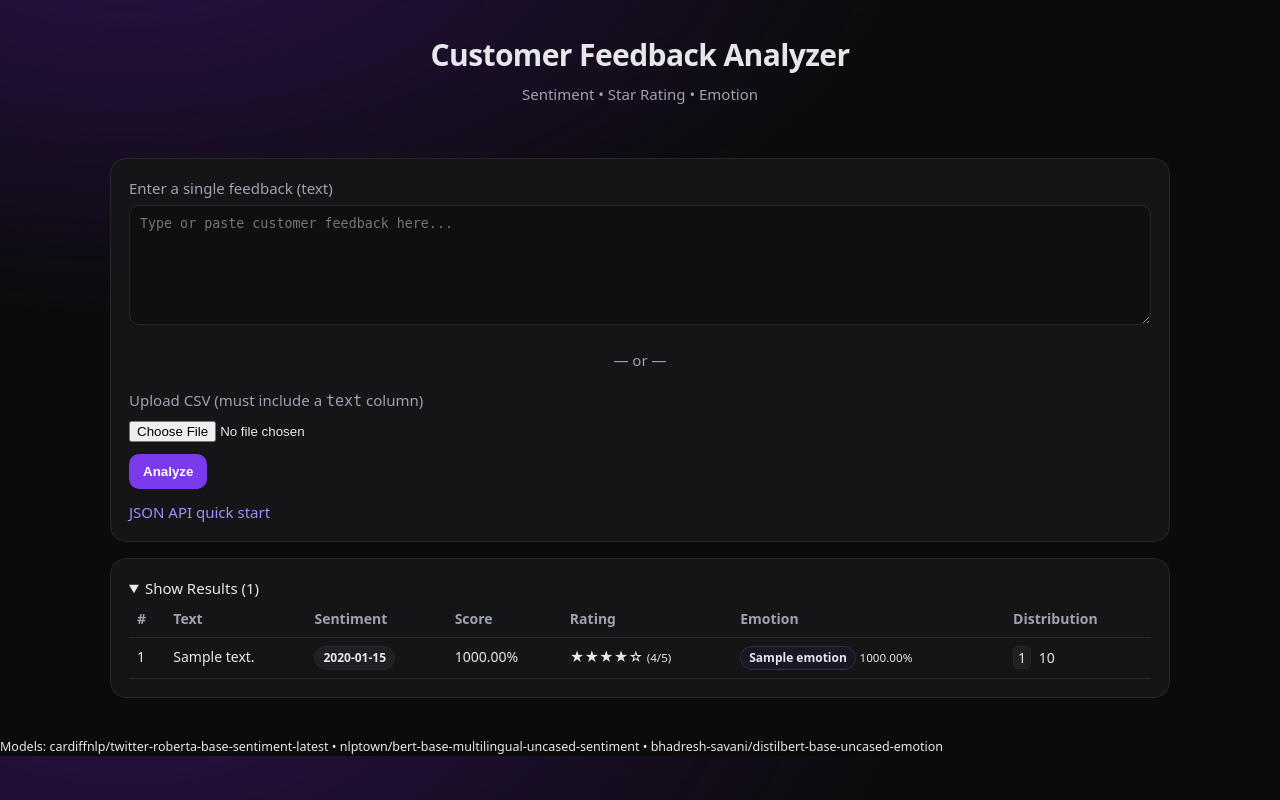
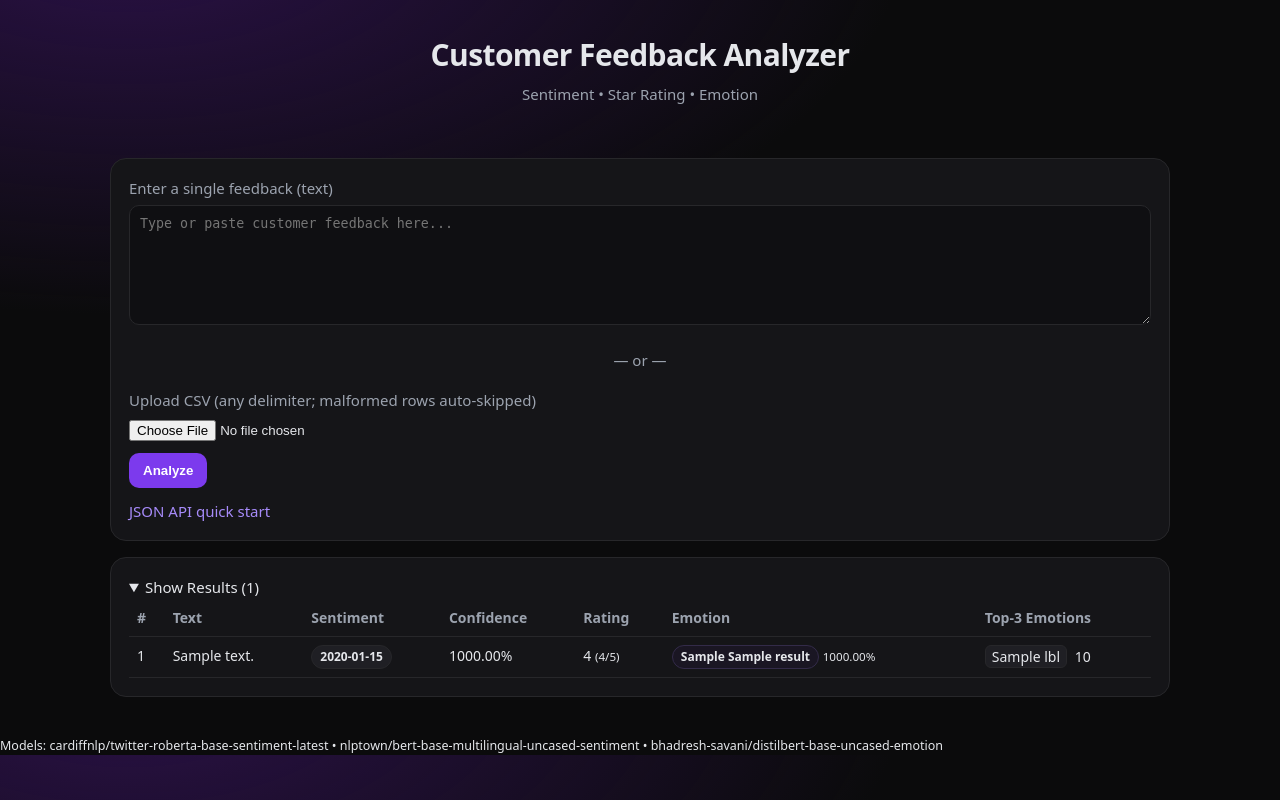
Before and after one commit to Pepperjack-svg/Sentiment-Analysis, a Flask app: template templates/index.html in a window 1280 px wide. Run offline with Flask 3, Linux system fonts and the light colour scheme; the template is opened without the code that fills it: most values are stand-ins (such as "Sample title", 1, 10 or a date in 2020).

Commit message:
fix::> emotions

```diff
--- a/app.py
+++ b/app.py
@@ -4,11 +4,25 @@
 from flask import Flask, request, render_template, jsonify
 from transformers import pipeline
 import pandas as pd
-import re
+import io, csv, re
+from typing import List, Tuple, Optional
 
 app = Flask(__name__)
 
-# --------- Lazy model loaders (initialized on first use) ----------
+# ----- Emotion set for bhadresh-savani/distilbert-base-uncased-emotion -----
+EMOTION_LABELS = ["anger", "fear", "joy", "love", "sadness", "surprise"]
+POS_EMOS = {"joy", "love", "surprise"}
+NEG_EMOS = {"anger", "fear", "sadness"}
+EMOTION_EMOJI = {
+    "anger": "😠",
+    "fear": "😨",
+    "joy": "😊",
+    "love": "❤️",
+    "sadness": "😢",
+    "surprise": "😲",
+}
+
+# ----- Lazy model loaders -----
 _pipes = {"sentiment": None, "rating": None, "emotion": None}
 
 def get_pipes():
@@ -33,100 +47,256 @@
         )
     return _pipes
 
-EMOJI = {
-    "anger":"😠","disgust":"🤢","fear":"😨","joy":"😊","sadness":"😢","surprise":"😲"
-}
+# ----- Helpers -----
+def clean_text(s) -> str:
+    if s is None:
+        return ""
+    s = str(s)
+    s = re.sub(r"\s+", " ", s).strip()
+    return s
 
-def clean_text(s):
-    if not isinstance(s, str):
-        s = str(s)
-    return re.sub(r"\s+", " ", s).strip()
+def _decode_best(raw: bytes) -> Tuple[str, str]:
+    for enc in ("utf-8", "utf-8-sig", "cp1252", "latin-1"):
+        try:
+            return raw.decode(enc), enc
+        except UnicodeDecodeError:
+            continue
+    return raw.decode("latin-1", errors="replace"), "latin-1"
 
-def run_models_on_text(text):
+def _sniff_delim(sample: str) -> str:
+    try:
+        return csv.Sniffer().sniff(sample, delimiters=[",", ";", "\t", "|"]).delimiter
+    except csv.Error:
+        return ","
+
+def _read_csv_attempts(text: str, sep: str) -> Optional[pd.DataFrame]:
+    """
+    Try several tolerant parses for nasty CSVs. Returns DataFrame or None.
+    """
+    attempts = [
+        dict(sep=sep, engine="python", on_bad_lines="skip"),
+        dict(sep=sep, engine="python", on_bad_lines="skip", quoting=csv.QUOTE_MINIMAL),
+        dict(sep=sep, engine="python", on_bad_lines="skip", quoting=csv.QUOTE_NONE, escapechar="\\"),
+        # headerless fallback
+        dict(sep=sep, engine="python", on_bad_lines="skip", header=None),
+        dict(sep=sep, engine="python", on_bad_lines="skip", header=None, quoting=csv.QUOTE_NONE, escapechar="\\"),
+    ]
+    for opts in attempts:
+        try:
+            df = pd.read_csv(io.StringIO(text), **opts)
+            if df is not None:
+                return df
+        except Exception:
+            continue
+    return None
+
+def read_csv_flex(file_storage) -> Tuple[List[str], str]:
+    """
+    Robust CSV reader:
+      - tries encodings
+      - sniffs delimiter
+      - parses with tolerant options, skipping bad lines
+      - chooses 'text' column else first text-like column else first column
+      - drops empties
+    Returns (texts, error_message). error_message is None if OK.
+    """
+    try:
+        raw = file_storage.read()
+        if not raw:
+            return [], "Uploaded file is empty."
+
+        text, enc = _decode_best(raw)
+        sample = text[:20000]
+        primary_sep = _sniff_delim(sample)
+
+        # Try primary sep first, then other common seps
+        for sep in [primary_sep, ",", ";", "\t", "|"]:
+            df = _read_csv_attempts(text, sep)
+            if df is None or df.empty:
+                continue
+
+            # Normalize headers when available
+            if df.columns.dtype == "object":
+                norm_cols = [str(c).strip().lower() for c in df.columns]
+                df.columns = norm_cols
+
+            # Select column
+            col = None
+            if "text" in df.columns:
+                col = "text"
+            else:
+                # Pick first object-like column
+                for c in df.columns:
+                    if df[c].dtype == object:
+                        col = c
+                        break
+                if col is None:
+                    col = df.columns[0]
+
+            series = df[col].fillna("").astype(str)
+            texts = [clean_text(x) for x in series.tolist()]
+            texts = [t for t in texts if t]
+
+            if texts:
+                return texts, None
+
+        return [], "Could not find any usable text column/rows (after skipping malformed lines)."
+    except Exception as e:
+        return [], f"Failed to parse CSV: {e}"
+
+def normalize_sentiment_label(lbl: str) -> str:
+    if not lbl:
+        return "Neutral"
+    low = lbl.lower()
+    if low.startswith("label_"):
+        # twitter-roberta legacy: LABEL_0,1,2 -> neg,neu,pos
+        mapping = {"0": "Negative", "1": "Neutral", "2": "Positive"}
+        return mapping.get(low.split("_")[-1], "Neutral")
+    if "neg" in low:
+        return "Negative"
+    if "neu" in low:
+        return "Neutral"
+    if "pos" in low:
+        return "Positive"
+    return lbl.capitalize()
+
+def stars_from_label(label: str) -> Optional[int]:
+    m = re.search(r"([1-5])", str(label))
+    return int(m.group(1)) if m else None
+
+def choose_consistent_emotion(emo_dist: dict, sentiment: str, stars: Optional[int]):
+    """
+    Pick a final emotion consistent with overall polarity vote from:
+      - sentiment (pos/neu/neg)
+      - star rating (>=4 => pos, <=2 => neg)
+    If the top raw emotion already agrees, keep it; else switch to the best in the agreed set.
+    Returns: (final_label, final_prob, sorted_list)
+    """
+    # Sort raw emotions by prob
+    sorted_items = sorted(emo_dist.items(), key=lambda kv: kv[1], reverse=True)
+    raw_top, raw_p = sorted_items[0]
+
+    # Vote polarity
+    votes = 0
+    if sentiment == "Positive":
+        votes += 1
+    elif sentiment == "Negative":
+        votes -= 1
+    if stars is not None:
+        if stars >= 4:
+            votes += 1
+        elif stars <= 2:
+            votes -= 1
+
+    preferred: Optional[set] = None
+    if votes > 0:
+        preferred = POS_EMOS
+    elif votes < 0:
+        preferred = NEG_EMOS
+
+    if preferred and raw_top not in preferred:
+        for lbl, prob in sorted_items:
+            if lbl in preferred:
+                return lbl, prob, sorted_items  # switched for consistency
+    return raw_top, raw_p, sorted_items  # keep raw top
+
+def analyze_many(texts: List[str]) -> List[dict]:
     pipes = get_pipes()
-    t = clean_text(text)
 
-    # Sentiment (pos/neu/neg)
-    s_out = pipes["sentiment"](t)[0]  # {'label': 'positive', 'score': ...}
-    sentiment = s_out["label"].capitalize()
-    sentiment_score = round(float(s_out["score"]), 4)
+    # Batch
+    sent_out = pipes["sentiment"](texts)
+    rating_out = pipes["rating"](texts)
+    emo_out = pipes["emotion"](texts)
 
-    # Rating (1-5 stars)
-    r_out = pipes["rating"](t)[0]["label"]  # e.g., "4 stars" or "1 star"
-    stars = int(re.search(r"\d", r_out).group()) if re.search(r"\d", r_out) else None
+    results = []
+    for i, t in enumerate(texts):
+        # Sentiment
+        s_label = normalize_sentiment_label(sent_out[i]["label"])
+        s_score = float(sent_out[i]["score"])
 
-    # Emotion (top + distribution)
-    e_out = pipes["emotion"](t)[0]  # list of dicts with label/score
-    e_sorted = sorted(e_out, key=lambda x: x["score"], reverse=True)
-    top_emotion = e_sorted[0]["label"]
-    top_emotion_score = round(float(e_sorted[0]["score"]), 4)
-    # Compact distribution as label:prob%
-    emos = {d["label"]: round(float(d["score"]), 4) for d in e_sorted}
+        # Rating
+        r_label = rating_out[i]["label"]
+        stars = stars_from_label(r_label)
 
-    return {
-        "text": t,
-        "sentiment": sentiment,
-        "sentiment_score": sentiment_score,
-        "rating_stars": stars,
-        "emotion": top_emotion,
-        "emotion_score": top_emotion_score,
-        "emotion_dist": emos
-    }
+        # Emotions
+        raw_list = emo_out[i]  # list[{'label':..,'score':..}]
+        dist = {d["label"].lower(): float(d["score"]) for d in raw_list}
+        # Ensure all six labels exist
+        for k in EMOTION_LABELS:
+            dist.setdefault(k, 0.0)
 
-# ------------------------ Routes ------------------------
+        final_lbl, final_p, sorted_items = choose_consistent_emotion(dist, s_label, stars)
+        top3 = [(lbl, prob) for lbl, prob in sorted_items[:3]]
 
+        results.append({
+            "text": t,
+            "sentiment": s_label,
+            "sentiment_score": round(s_score, 4),
+            "rating_stars": stars,
+            "stars_display": ("★" * stars + "☆" * (5 - stars)) if stars else "—",
+            "emotion": final_lbl,
+            "emotion_label": final_lbl.capitalize(),
+            "emotion_score": round(final_p, 4),
+            "emotion_emoji": EMOTION_EMOJI.get(final_lbl, "🎯"),
+            "emotion_top3": [(lbl, round(prob, 4)) for lbl, prob in top3],
+            "emotion_dist": {k: round(dist[k], 4) for k in EMOTION_LABELS},
+        })
+    return results
+
+# ----- Routes -----
 @app.route("/", methods=["GET"])
 def index():
     return render_template("index.html")
 
 @app.route("/analyze", methods=["POST"])
 def analyze():
-    """Handles form posts from UI. Text OR CSV upload."""
     results = []
-    error = None
+    messages = []
 
-    input_text = request.form.get("text", "").strip()
+    input_text = clean_text(request.form.get("text", ""))
     file = request.files.get("file")
 
+    texts = []
+    if input_text:
+        texts.append(input_text)
+
+    if file and file.filename:
+        tlist, err = read_csv_flex(file)
+        if err:
+            messages.append(err)
+        else:
+            texts.extend(tlist)
+
+    texts = [t for t in texts if t]
+    if not texts:
+        messages.append("Please enter text or upload a CSV containing a usable text column.")
+        return render_template("index.html", results=[], messages=messages)
+
     try:
-        if file and file.filename:
-            # Expect a CSV with a 'text' column; if not, use the first column
-            df = pd.read_csv(file)
-            if "text" not in df.columns:
-                df.columns = [c.strip().lower() for c in df.columns]
-            if "text" not in df.columns:
-                # fallback: first column
-                df = df.rename(columns={df.columns[0]: "text"})
-            texts = df["text"].fillna("").astype(str).tolist()
-            results = [run_models_on_text(t) for t in texts if t.strip()]
-        elif input_text:
-            results = [run_models_on_text(input_text)]
-        else:
-            error = "Please enter text or upload a CSV file."
+        results = analyze_many(texts)
     except Exception as e:
-        error = f"Failed to analyze: {e}"
+        messages.append(f"Failed to analyze: {e}")
 
-    return render_template("index.html", results=results, error=error, EMOJI=EMOJI)
+    return render_template("index.html", results=results, messages=messages)
 
 @app.route("/api/analyze", methods=["POST"])
 def api_analyze():
-    """
-    JSON API
-    Body:
-      { "text": "..." }
-      or
-      { "texts": ["...","..."] }
-    """
     data = request.get_json(silent=True) or {}
     try:
         if "texts" in data:
-            texts = [t for t in data["texts"] if str(t).strip()]
-            out = [run_models_on_text(t) for t in texts]
+            texts = [clean_text(t) for t in data["texts"] if clean_text(t)]
+            if not texts:
+                return jsonify({"ok": False, "error": "No non-empty texts provided."}), 400
+            out = analyze_many(texts)
             return jsonify({"ok": True, "count": len(out), "data": out})
         elif "text" in data:
-            out = run_models_on_text(data["text"])
+            t = clean_text(data["text"])
+            if not t:
+                return jsonify({"ok": False, "error": "Text is empty."}), 400
+            out = analyze_many([t])[0]
             return jsonify({"ok": True, "data": out})
-        return jsonify({"ok": False, "error": "Provide 'text' or 'texts' in JSON."}), 400
+        else:
+            return jsonify({"ok": False, "error": "Provide 'text' or 'texts' in JSON."}), 400
     except Exception as e:
         return jsonify({"ok": False, "error": str(e)}), 500
 
--- a/static/style.css
+++ b/static/style.css
@@ -5,9 +5,6 @@
   --muted: #9ca3af;
   --card: #151518;
   --border: #27272a;
-  --green: #16a34a;
-  --amber: #f59e0b;
-  --red: #ef4444;
 }
 
 * { box-sizing: border-box; }
@@ -44,8 +41,7 @@
 
 .or { color: var(--muted); text-align: center; margin: 6px 0; }
 
-.error { color: #ffb4b4; background: #3b1d1d; border: 1px solid #5b2a2a; padding: 8px 10px; border-radius: 8px; }
-
+.messages { margin: 10px 0 0; padding-left: 18px; color: #ffd2d2; }
 .table-wrap { overflow: auto; }
 table { width: 100%; border-collapse: collapse; font-size: 14px; }
 thead th {
@@ -61,4 +57,7 @@
 }
 .pill.emo { background: #1a1623; border-color: #332b49; }
 
-.dist span { display: inline-block; width: 18px; text-align: center; background: #1f1f24; border-radius: 5px; margin-right: 4px; border: 1px solid var(--border); }
+.dist .dist-chip {
+  display: inline-block; padding: 0 6px; margin-right: 4px;
+  background: #1f1f24; border: 1px solid var(--border); border-radius: 6px;
+}
--- a/templates/index.html
+++ b/templates/index.html
@@ -21,14 +21,19 @@
         </div>
         <div class="or">— or —</div>
         <div class="form-group">
-          <label>Upload CSV (must include a <code>text</code> column)</label>
+          <label>Upload CSV (any delimiter; malformed rows auto-skipped)</label>
           <input type="file" name="file" accept=".csv"/>
         </div>
         <button class="btn" type="submit">Analyze</button>
         <a class="link" href="/json" target="_blank">JSON API quick start</a>
       </form>
-      {% if error %}
-        <div class="error">{{ error }}</div>
+
+      {% if messages %}
+        <ul class="messages">
+          {% for m in messages %}
+            <li>{{ m }}</li>
+          {% endfor %}
+        </ul>
       {% endif %}
     </section>
 
@@ -43,10 +48,10 @@
                 <th>#</th>
                 <th>Text</th>
                 <th>Sentiment</th>
-                <th>Score</th>
+                <th>Confidence</th>
                 <th>Rating</th>
                 <th>Emotion</th>
-                <th>Distribution</th>
+                <th>Top-3 Emotions</th>
               </tr>
             </thead>
             <tbody>
@@ -54,25 +59,19 @@
               <tr>
                 <td>{{ loop.index }}</td>
                 <td class="text-cell">{{ r.text }}</td>
-                <td>
-                  <span class="pill">{{ r.sentiment }}</span>
-                </td>
+                <td><span class="pill">{{ r.sentiment }}</span></td>
                 <td>{{ "%.2f"|format(r.sentiment_score*100) }}%</td>
                 <td>
-                  {% if r.rating_stars %}
-                    {{ "★" * r.rating_stars }}{{ "☆" * (5 - r.rating_stars) }}
-                    <small>({{ r.rating_stars }}/5)</small>
-                  {% else %}
-                    —
-                  {% endif %}
+                  {{ r.stars_display }}
+                  {% if r.rating_stars %}<small>({{ r.rating_stars }}/5)</small>{% endif %}
                 </td>
                 <td>
-                  <span class="pill emo">{{ EMOJI.get(r.emotion, "🎯") }} {{ r.emotion|capitalize }}</span>
+                  <span class="pill emo">{{ r.emotion_emoji }} {{ r.emotion_label }}</span>
                   <small>{{ "%.2f"|format(r.emotion_score*100) }}%</small>
                 </td>
                 <td class="dist">
-                  {% for k, v in r.emotion_dist.items() %}
-                    <span title="{{ k }}">{{ k[0]|upper }}</span> {{ "%.0f"|format(v*100) }}{% if not loop.last %}, {% endif %}
+                  {% for lbl, prob in r.emotion_top3 %}
+                    <span class="dist-chip">{{ lbl.capitalize() }}</span> {{ "%.0f"|format(prob*100) }}{% if not loop.last %}, {% endif %}
                   {% endfor %}
                 </td>
               </tr>
@@ -86,7 +85,11 @@
   </main>
 
   <footer>
-    <small>Models: cardiffnlp/twitter-roberta-base-sentiment-latest • nlptown/bert-base-multilingual-uncased-sentiment • bhadresh-savani/distilbert-base-uncased-emotion</small>
+    <small>
+      Models: cardiffnlp/twitter-roberta-base-sentiment-latest •
+      nlptown/bert-base-multilingual-uncased-sentiment •
+      bhadresh-savani/distilbert-base-uncased-emotion
+    </small>
   </footer>
 </body>
 </html>
```
